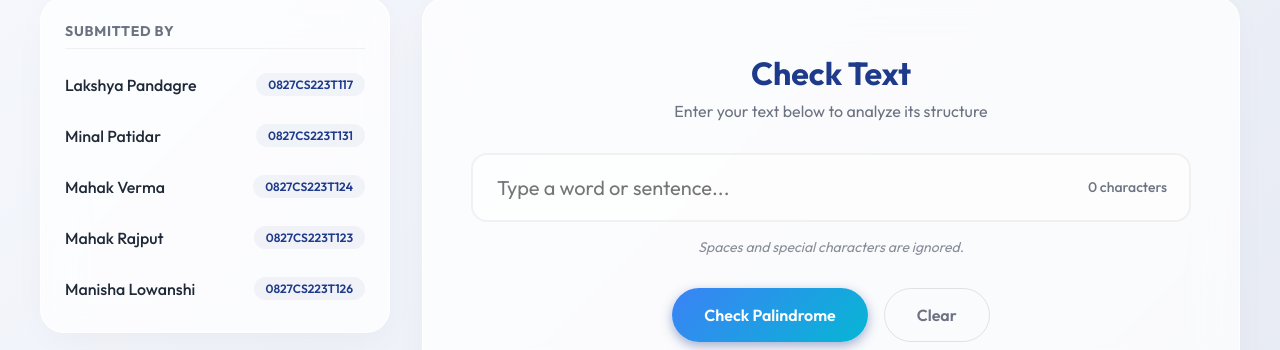
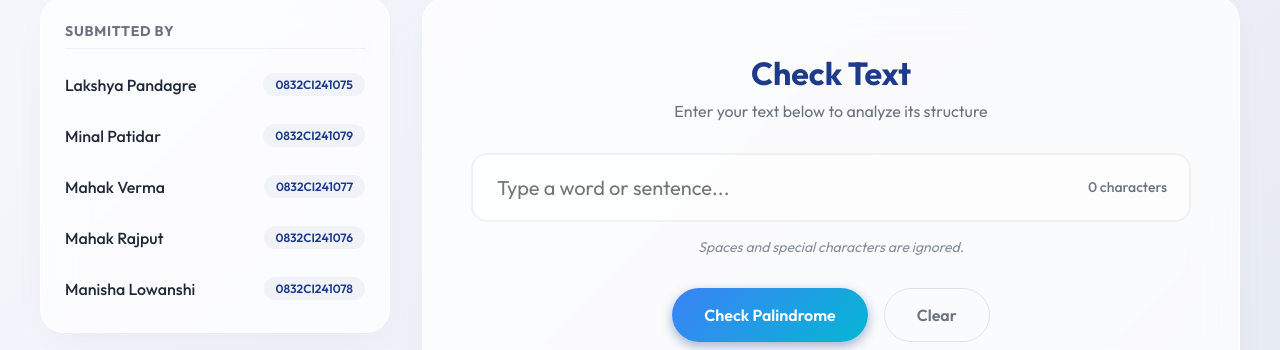
Before and after one commit to lakshyapandagre-ux/DS-MINI-PROJECT---PALINDROME-, a plain HTML site: page index.html in a window 1280 px wide. Shown: the part 174-524 px from the top of the page. Drawn offline with Linux system fonts and the light colour scheme.

Commit message:
Update index.html

```diff
--- a/index.html
+++ b/index.html
@@ -36,23 +36,23 @@
                     <ul class="team-list">
                         <li class="team-member">
                             <span class="member-name">Lakshya Pandagre</span>
-                            <span class="member-id">0827CS223T117</span>
+                            <span class="member-id">0832CI241075</span>
                         </li>
                         <li class="team-member">
                             <span class="member-name">Minal Patidar</span>
-                            <span class="member-id">0827CS223T131</span>
+                            <span class="member-id">0832CI241079</span>
                         </li>
                         <li class="team-member">
                             <span class="member-name">Mahak Verma</span>
-                            <span class="member-id">0827CS223T124</span>
+                            <span class="member-id">0832CI241077</span>
                         </li>
                         <li class="team-member">
                             <span class="member-name">Mahak Rajput</span>
-                            <span class="member-id">0827CS223T123</span>
+                            <span class="member-id">0832CI241076</span>
                         </li>
                         <li class="team-member">
                             <span class="member-name">Manisha Lowanshi</span>
-                            <span class="member-id">0827CS223T126</span>
+                            <span class="member-id">0832CI241078</span>
                         </li>
                     </ul>
                 </div>
```
